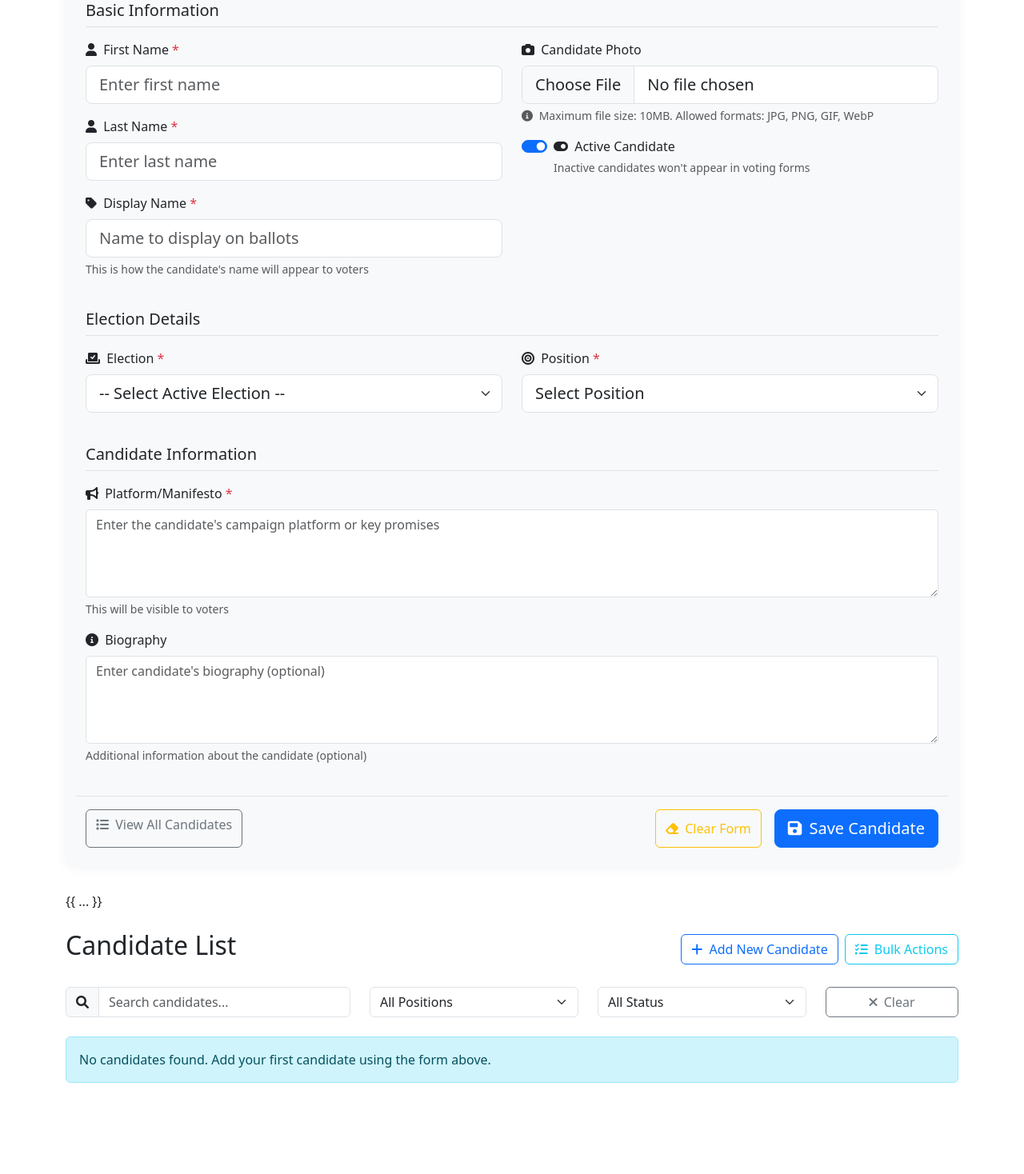
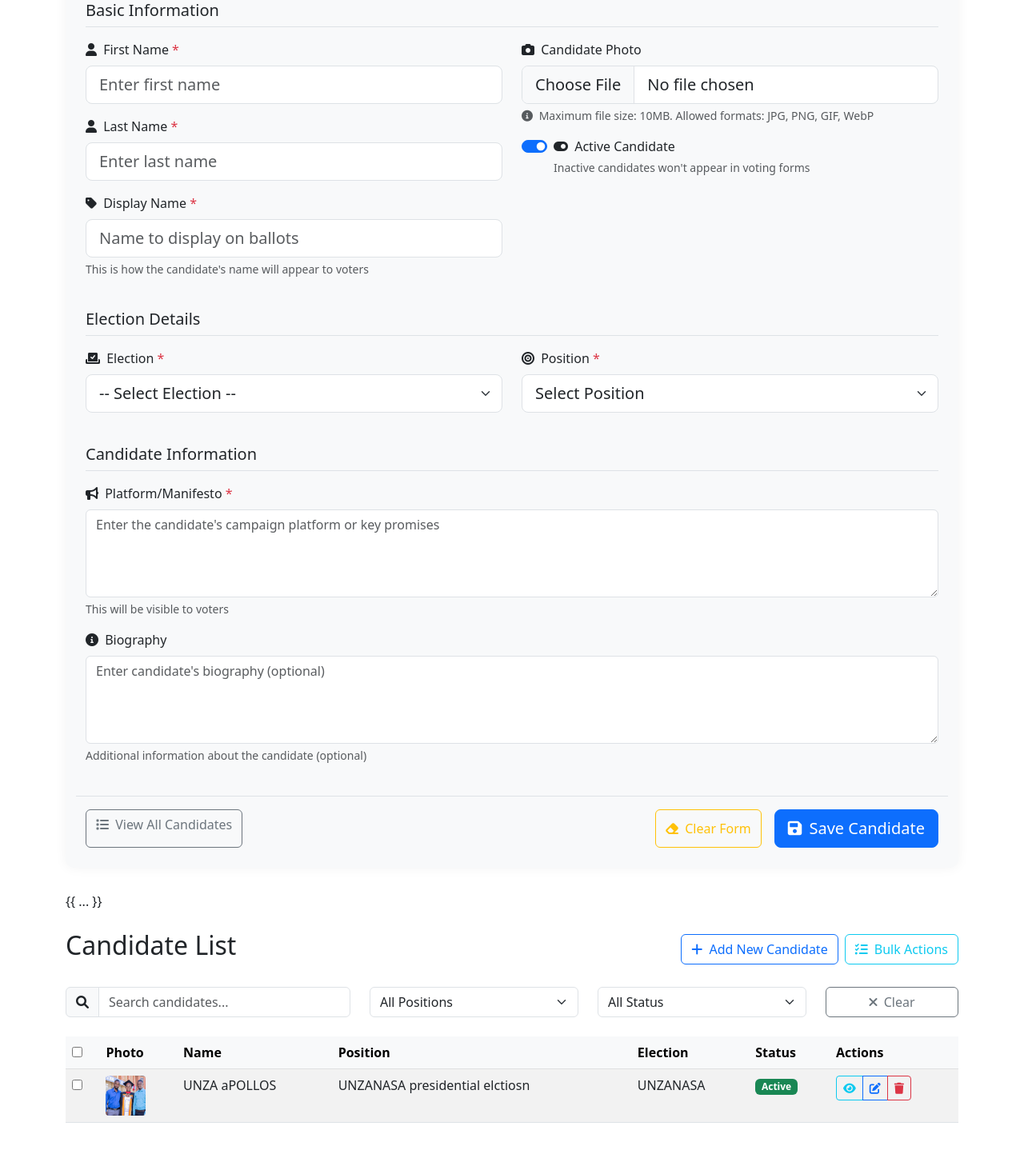
Before and after one commit to apollosmwaba/unzanasa-voting-management-sysstem, a PHP site: page /qqqq/manage-candidates.php in a window 1280 px wide. Shown: the part 220-1688 px from the top of the page at 80% size. Before the commit the page ends 1574 px from the top, so only its background shows below. Run offline with PHP 8.4, Linux system fonts and the light colour scheme; the visitor is signed in with stand-in values (Sample User, id 1); data comes from the database, SQL or seed files in the repository.

Commit message:
Working code this morining

```diff
--- a/init.php
+++ b/init.php
@@ -512,7 +512,7 @@ class Candidate {
         return $this->db->single();
     }
 
-    public function getAllCandidatesWithElections($activeOnly = true) {
+    public function getAllCandidatesWithElections($activeOnly = false) {
         $sql = 'SELECT c.*, e.title as election_title, p.name as position_name,
                 e.status as election_status, e.start_date, e.end_date
                 FROM ' . $this->table . ' c
--- a/manage-candidates.php
+++ b/manage-candidates.php
@@ -23,8 +23,8 @@ $errors = [];
 
 // Load common data
 try {
-    // Get only active elections using the model
-    $elections = $electionModel->getAllElections(['status' => 'active']);
+    // Get all elections (not just active ones) for candidate management
+    $elections = $electionModel->getAllElections();
 
     // Get all positions (positions table doesn't have status field)
     $positions = $positionModel->getAllPositions();
@@ -404,7 +404,7 @@ try {
                                         <i class="fas fa-vote-yea me-1"></i> Election <span class="text-danger">*</span>
                                     </label>
                                     <select class="form-select form-select-lg" id="election_id" name="election_id" required>
-                                        <option value="">-- Select Active Election --</option>
+                                        <option value="">-- Select Election --</option>
                                         <?php if (!empty($elections)): ?>
                                             <?php foreach ($elections as $election): ?>
                                                 <option value="<?php echo $election['id']; ?>"
@@ -415,7 +415,7 @@ try {
                                                 </option>
                                             <?php endforeach; ?>
                                         <?php else: ?>
-                                            <option value="" disabled>No active elections found</option>
+                                            <option value="" disabled>No elections found</option>
                                         <?php endif; ?>
                                     </select>
                                     <div class="invalid-feedback">
```
Also changed, not shown: uploads/candidates/candidate_689265b25d955.png (added), uploads/candidates/candidate_689265f6d60d5.png (added), uploads/candidates/candidate_689268c577598.jpg (added), uploads/candidates/candidate_689268ff69222.jpg (added), uploads/candidates/candidate_68928d6de1fa3.jpg (added), uploads/candidates/candidate_68928dbc123f6.jpg (added), uploads/candidates/candidate_68928de9ec6e4.jpg (added), uploads/candidates/candidate_68928f763a9f4.jpg (added).
